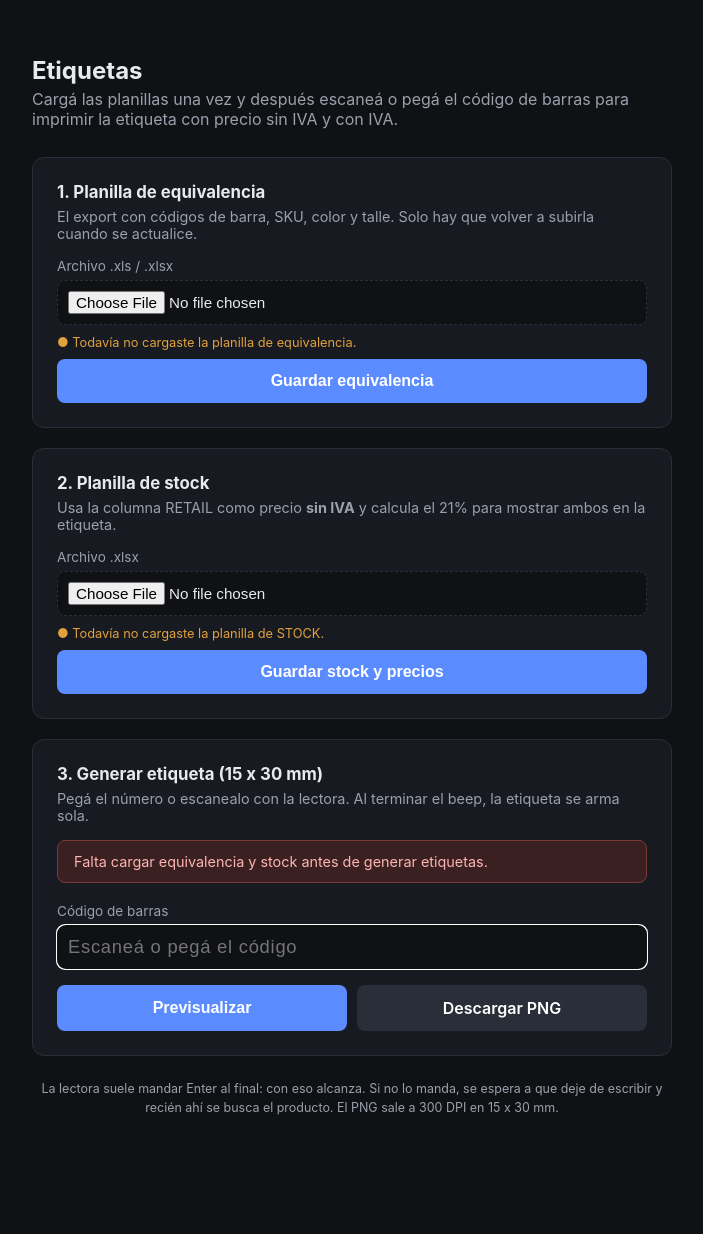
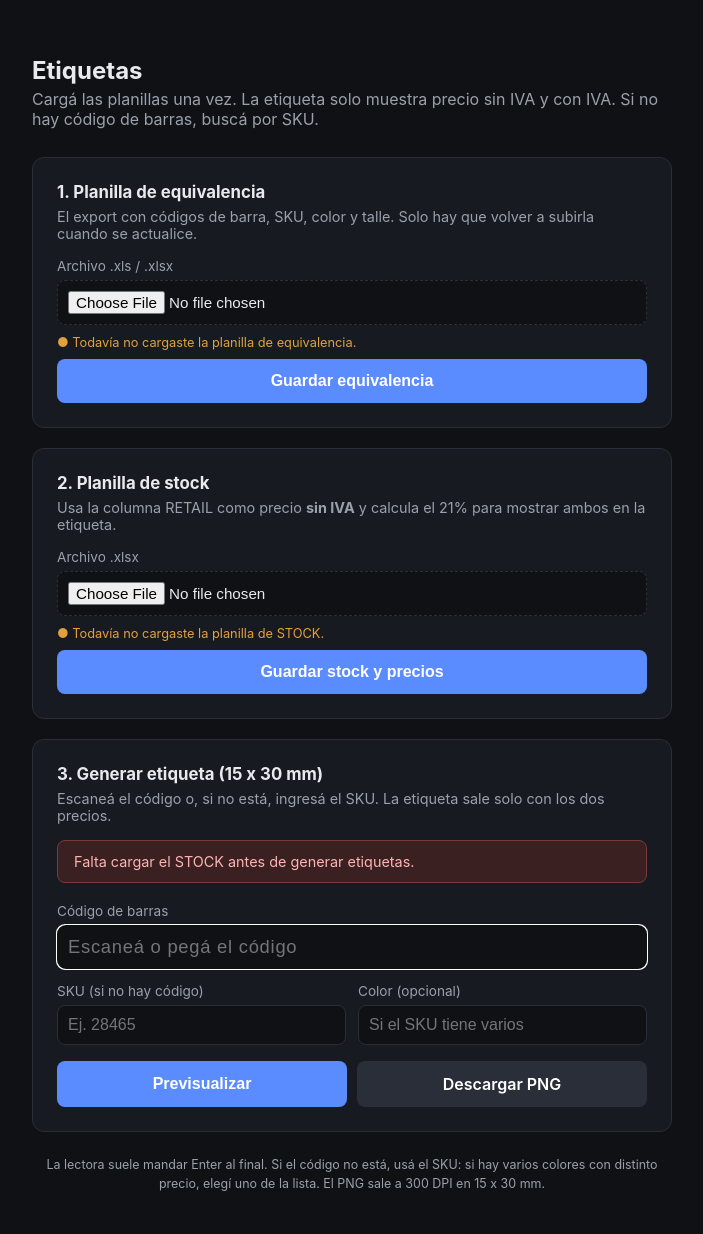
Before and after one commit to niroselania/QRPRECIOS, a Flask app: page / in a window 1280 px wide. Shown: the whole page, without its empty margins (288-991 px from the left). Before the commit the page ends 1115 px from the top, so only its background shows below. Run offline with Flask 3, Linux system fonts and the light colour scheme.

Commit message:
Add files via upload

```diff
--- a/app.py
+++ b/app.py
@@ -6,8 +6,6 @@ from datetime import datetime
 
 import pandas as pd
 import openpyxl
-import barcode as barcode_lib
-from barcode.writer import ImageWriter
 from PIL import Image, ImageDraw, ImageFont
 from flask import Flask, jsonify, request, render_template, send_file, flash, redirect, url_for
 from werkzeug.utils import secure_filename
@@ -49,8 +47,12 @@ def _texto(valor):
     return texto[:-2] if texto.endswith(".0") else texto
 
 
+def _clave_sku(sku):
+    return _texto(sku).upper().replace(" ", "")
+
+
 def _clave_producto(sku, color):
-    return f"{_texto(sku)}{_texto(color)}".upper().replace(" ", "")
+    return f"{_clave_sku(sku)}{_texto(color)}".upper().replace(" ", "")
 
 
 def _clave_barra(codigo):
@@ -153,15 +155,15 @@ def _get_barcode_index(path):
     return index
 
 
-_PRICE_CACHE = {"path": None, "mtime": None, "prices": None}
+_PRICE_CACHE = {"path": None, "mtime": None, "prices": None, "by_sku": None}
 
 
 def _get_price_lookup(path):
-    """Lee el precio de venta (RETAIL) del STOCK y lo agrupa por SKU + color. Ese valor es sin IVA."""
+    """Lee RETAIL del STOCK (precio sin IVA) agrupado por SKU + color y también por SKU."""
     global _PRICE_CACHE
     mtime = os.path.getmtime(path)
     if _PRICE_CACHE["path"] == path and _PRICE_CACHE["mtime"] == mtime:
-        return _PRICE_CACHE["prices"]
+        return _PRICE_CACHE["prices"], _PRICE_CACHE["by_sku"]
 
     workbook = openpyxl.load_workbook(path, read_only=True, data_only=True)
     hoja = workbook["STOCK"] if "STOCK" in workbook.sheetnames else workbook[workbook.sheetnames[0]]
@@ -189,15 +191,21 @@ def _get_price_lookup(path):
     for row in filas:
         if row is None or len(row) <= max(col_sku, col_color, col_precio):
             continue
-        key = _clave_producto(row[col_sku], row[col_color])
+        sku_key = _clave_sku(row[col_sku])
+        color = _texto(row[col_color])
         amount = _precio(row[col_precio])
-        if key and amount is not None:
-            values_by_product[key].append(amount)
+        if sku_key and amount is not None:
+            values_by_product[(sku_key, color)].append(amount)
     workbook.close()
 
-    prices = {key: Counter(values).most_common(1)[0][0] for key, values in values_by_product.items()}
-    _PRICE_CACHE = {"path": path, "mtime": mtime, "prices": prices}
-    return prices
+    prices = {}
+    by_sku = defaultdict(list)
+    for (sku_key, color), values in values_by_product.items():
+        amount = Counter(values).most_common(1)[0][0]
+        prices[_clave_producto(sku_key, color)] = amount
+        by_sku[sku_key].append({"sku": sku_key, "color": color, "precio_sin_iva": amount})
+    _PRICE_CACHE = {"path": path, "mtime": mtime, "prices": prices, "by_sku": dict(by_sku)}
+    return prices, by_sku
 
 
 def _resolver_grande_cache():
@@ -224,82 +232,61 @@ def _guardar_meta(path, filename):
         f.write(f"{secure_filename(filename)} - cargada {datetime.now().strftime('%d/%m/%Y %H:%M')}")
 
 
-def _generar_imagen_codigo_barra(codigo, module_height_mm=9.0, module_width_mm=0.28):
-    codigo = str(codigo).strip()
-    solo_digitos = codigo.isdigit()
-    if solo_digitos and len(codigo) == 13:
-        clase = "ean13"
-    elif solo_digitos and len(codigo) == 12:
-        clase = "upca"
-    elif solo_digitos and len(codigo) == 8:
-        clase = "ean8"
-    else:
-        clase = "code128"
-
-    def _render(tipo):
-        BarcodeClass = barcode_lib.get_barcode_class(tipo)
-        bc = BarcodeClass(codigo, writer=ImageWriter())
-        buf = io.BytesIO()
-        bc.write(
-            buf,
-            options={
-                "write_text": False,
-                "quiet_zone": 1.0,
-                "module_height": module_height_mm,
-                "module_width": module_width_mm,
-            },
-        )
-        buf.seek(0)
-        return Image.open(buf).convert("L")
-
-    try:
-        return _render(clase)
-    except Exception:
-        return _render("code128")
-
-
 def _money(amount):
     return "$ " + f"{round(amount):,}".replace(",", ".")
 
 
-def generar_etiqueta(descripcion, color, talle, codigo, precio_sin_iva, sku="", dpi=300):
-    """Genera una etiqueta vertical de 15 x 30 mm, PNG a 300 DPI."""
+def _fuente_que_entra(path, size_px, texto, max_width):
+    font = ImageFont.truetype(path, size=size_px)
+    probe = ImageDraw.Draw(Image.new("L", (1, 1)))
+    while size_px > 8:
+        font = ImageFont.truetype(path, size=size_px)
+        ancho = probe.textbbox((0, 0), texto, font=font)[2]
+        if ancho <= max_width:
+            return font
+        size_px -= 1
+    return font
+
+
+def _texto_centrado(draw, y, texto, font, ancho):
+    bbox = draw.textbbox((0, 0), texto, font=font)
+    x = max(0, (ancho - (bbox[2] - bbox[0])) // 2)
+    draw.text((x, y), texto, font=font, fill=0)
+    return bbox[3] - bbox[1]
+
+
+def generar_etiqueta(precio_sin_iva, dpi=300):
+    """Etiqueta vertical 15 x 30 mm solo con precio sin IVA y con IVA."""
     px_mm = dpi / 25.4
-    ancho_mm, alto_mm = 15.0, 30.0
-    W, H = round(ancho_mm * px_mm), round(alto_mm * px_mm)
+    W, H = round(15.0 * px_mm), round(30.0 * px_mm)
     img = Image.new("L", (W, H), color=255)
     draw = ImageDraw.Draw(img)
+    max_width = W - round(1.2 * px_mm)
 
-    margen = round(0.8 * px_mm)
-    font_meta = ImageFont.truetype(FONT_REGULAR, size=round(1.65 * px_mm))
-    font_price_label = ImageFont.truetype(FONT_REGULAR, size=round(1.35 * px_mm))
-    font_price = ImageFont.truetype(FONT_BOLD, size=round(1.9 * px_mm))
-    font_digitos = ImageFont.truetype(FONT_REGULAR, size=round(1.35 * px_mm))
+    sin_iva = _money(precio_sin_iva)
+    con_iva = _money(round(precio_sin_iva * IVA))
+    font_label = _fuente_que_entra(FONT_REGULAR, round(2.1 * px_mm), "SIN IVA", max_width)
+    font_price = _fuente_que_entra(
+        FONT_BOLD, round(3.4 * px_mm), sin_iva if len(sin_iva) >= len(con_iva) else con_iva, max_width
+    )
 
-    codigo_str = str(codigo).strip()
-    barcode_width = W - (2 * margen)
-    bc_img = _generar_imagen_codigo_barra(codigo_str, module_height_mm=7.0, module_width_mm=0.22)
-    escala = barcode_width / bc_img.width
-    bc_alto = min(round(bc_img.height * escala), round(8.5 * px_mm))
-    bc_img = bc_img.resize((barcode_width, bc_alto))
-    img.paste(bc_img, (margen, margen))
-    bbox = draw.textbbox((0, 0), codigo_str, font=font_digitos)
-    digitos_x = margen + max(0, (barcode_width - (bbox[2] - bbox[0])) // 2)
-    draw.text((digitos_x, margen + bc_alto + round(0.25 * px_mm)), codigo_str, font=font_digitos, fill=0)
-
-    y = margen + bc_alto + round(2.25 * px_mm)
-    if sku:
-        draw.text((margen, y), str(sku).strip(), font=font_meta, fill=0)
-        y += round(2.1 * px_mm)
-    draw.text((margen, y), f"{str(color).upper()}  {str(talle).upper()}", font=font_meta, fill=0)
-    y += round(2.35 * px_mm)
-    draw.text((margen, y), "SIN IVA", font=font_price_label, fill=0)
-    y += round(1.55 * px_mm)
-    draw.text((margen, y), _money(precio_sin_iva), font=font_price, fill=0)
-    y += round(2.75 * px_mm)
-    draw.text((margen, y), "CON IVA", font=font_price_label, fill=0)
-    y += round(1.55 * px_mm)
-    draw.text((margen, y), _money(round(precio_sin_iva * IVA)), font=font_price, fill=0)
+    bloques = [
+        ("SIN IVA", font_label),
+        (sin_iva, font_price),
+        ("CON IVA", font_label),
+        (con_iva, font_price),
+    ]
+    altos = []
+    probe = ImageDraw.Draw(Image.new("L", (1, 1)))
+    for texto, font in bloques:
+        bbox = probe.textbbox((0, 0), texto, font=font)
+        altos.append(bbox[3] - bbox[1])
+    hueco = round(1.3 * px_mm)
+    total = sum(altos) + hueco * 3
+    y = max(round(1.2 * px_mm), (H - total) // 2)
+    for (texto, font), alto in zip(bloques, altos):
+        _texto_centrado(draw, y, texto, font, W)
+        y += alto + hueco
 
     salida = io.BytesIO()
     img.save(salida, format="PNG", dpi=(dpi, dpi))
@@ -319,51 +306,72 @@ def etiqueta():
     return redirect(url_for("index"))
 
 
-@app.route("/etiqueta/generar", methods=["GET", "POST"])
-def etiqueta_generar():
-    datos = request.values
+def _resolver_precio(datos):
     barcode_scanned = _texto(datos.get("barcode") or "").replace("\r", "").replace("\n", "").replace("\t", "")
-
-    if not barcode_scanned:
-        return _error_etiqueta("Escaneá o pegá un código de barras.")
-
-    grande_path = _resolver_grande_cache()
-    if not grande_path:
-        return _error_etiqueta("No hay planilla de equivalencia cargada. Subila primero.")
-
-    try:
-        producto = _get_barcode_index(grande_path).get(_clave_barra(barcode_scanned))
-    except Exception as e:
-        return _error_etiqueta(f"Error buscando el producto: {e}", 500)
-
-    if not producto:
-        return _error_etiqueta(f"No encontré el código {barcode_scanned} en la planilla de equivalencia.")
+    sku = _clave_sku(datos.get("sku") or "")
+    color = _texto(datos.get("color") or "")
 
     stock_path = _resolver_stock_cache()
     if not stock_path:
-        return _error_etiqueta("No hay planilla de STOCK con precios cargada. Subila primero.")
+        return None, _error_etiqueta("No hay planilla de STOCK con precios cargada. Subila primero.")
 
     try:
-        precio_sin_iva = _get_price_lookup(stock_path).get(_clave_producto(producto["sku"], producto["color"]))
+        prices, by_sku = _get_price_lookup(stock_path)
     except Exception as e:
-        return _error_etiqueta(f"Error leyendo los precios: {e}", 500)
-    if precio_sin_iva is None:
-        return _error_etiqueta(f"No encontré precio para {producto['sku']} {producto['color']} en la planilla STOCK.")
+        return None, _error_etiqueta(f"Error leyendo los precios: {e}", 500)
+
+    if barcode_scanned:
+        grande_path = _resolver_grande_cache()
+        if not grande_path:
+            return None, _error_etiqueta("No hay planilla de equivalencia cargada. Subila primero o buscá por SKU.")
+        try:
+            producto = _get_barcode_index(grande_path).get(_clave_barra(barcode_scanned))
+        except Exception as e:
+            return None, _error_etiqueta(f"Error buscando el producto: {e}", 500)
+        if not producto:
+            return None, _error_etiqueta(
+                f"No encontré el código {barcode_scanned}. Probá buscarlo por SKU."
+            )
+        sku = _clave_sku(producto["sku"])
+        color = _texto(producto["color"])
+        precio_sin_iva = prices.get(_clave_producto(sku, color))
+        if precio_sin_iva is None:
+            return None, _error_etiqueta(f"No encontré precio para {sku} {color} en la planilla STOCK.")
+        return {"sku": sku, "color": color, "precio_sin_iva": precio_sin_iva}, None
+
+    if not sku:
+        return None, _error_etiqueta("Escaneá un código de barras o ingresá el SKU.")
+
+    opciones = list(by_sku.get(sku) or [])
+    if not opciones:
+        return None, _error_etiqueta(f"No encontré el SKU {sku} en la planilla STOCK.")
+
+    if color:
+        coincidencias = [op for op in opciones if _texto(op["color"]).upper() == color.upper()]
+        if not coincidencias:
+            return None, _error_etiqueta(f"No encontré el SKU {sku} en color {color}.")
+        opciones = coincidencias
+
+    precios = {op["precio_sin_iva"] for op in opciones}
+    if len(opciones) == 1 or len(precios) == 1:
+        return opciones[0], None
+
+    return None, jsonify({"opciones": opciones})
+
+
+@app.route("/etiqueta/generar", methods=["GET", "POST"])
+def etiqueta_generar():
+    producto, error = _resolver_precio(request.values)
+    if error is not None:
+        return error
 
     try:
-        imagen = generar_etiqueta(
-            producto["descripcion"],
-            producto["color"],
-            producto["talle"],
-            producto["codigo"],
-            precio_sin_iva,
-            sku=producto["sku"],
-        )
+        imagen = generar_etiqueta(producto["precio_sin_iva"])
     except Exception as e:
         return _error_etiqueta(f"No pude generar la etiqueta: {e}", 500)
 
-    descargar = datos.get("descargar") == "1"
-    nombre = f"etiqueta_{secure_filename(producto['codigo'])}.png"
+    descargar = request.values.get("descargar") == "1"
+    nombre = f"etiqueta_{secure_filename(producto['sku'])}_{secure_filename(producto['color'] or 'precio')}.png"
     return send_file(
         imagen,
         mimetype="image/png",
@@ -425,7 +433,7 @@ def subir_stock():
 
     stock_file.save(STOCK_CACHE_PATH)
     global _PRICE_CACHE
-    _PRICE_CACHE = {"path": None, "mtime": None, "prices": None}
+    _PRICE_CACHE = {"path": None, "mtime": None, "prices": None, "by_sku": None}
     try:
         _get_price_lookup(STOCK_CACHE_PATH)
     except Exception as e:
--- a/templates/index.html
+++ b/templates/index.html
@@ -49,6 +49,7 @@
       font-size: 0.95rem;
     }
     input[type="text"] { border-style: solid; font-size: 1.15rem; letter-spacing: 0.04em; }
+    input[type="text"].sku { font-size: 1rem; letter-spacing: 0; }
     .status {
       display: inline-flex;
       align-items: center;
@@ -113,12 +114,23 @@
       line-height: 1.5;
     }
     .busy { color: var(--muted); font-size: 0.85rem; margin-top: 10px; display: none; }
+    .dos-campos { display: grid; grid-template-columns: 1fr 1fr; gap: 12px; margin-top: 14px; }
+    @media (max-width: 520px) { .dos-campos { grid-template-columns: 1fr; } }
+    .opciones { display: none; margin-top: 14px; }
+    .opciones.visible { display: block; }
+    .opciones button {
+      background: #2a2e38;
+      font-size: 0.9rem;
+      margin-top: 8px;
+      text-align: left;
+    }
+    .opciones button:hover { background: #363b47; }
   </style>
 </head>
 <body>
   <div class="wrap">
     <h1>Etiquetas</h1>
-    <p class="sub">Cargá las planillas una vez y después escaneá o pegá el código de barras para imprimir la etiqueta con precio sin IVA y con IVA.</p>
+    <p class="sub">Cargá las planillas una vez. La etiqueta solo muestra precio sin IVA y con IVA. Si no hay código de barras, buscá por SKU.</p>
 
     {% with messages = get_flashed_messages() %}
       {% if messages %}
@@ -160,15 +172,28 @@
 
     <div class="card">
       <h2>3. Generar etiqueta (15 x 30 mm)</h2>
-      <div class="desc">Pegá el número o escanealo con la lectora. Al terminar el beep, la etiqueta se arma sola.</div>
-      {% if not grande_cached or not stock_cached %}
-        <div class="flash">Falta cargar equivalencia y stock antes de generar etiquetas.</div>
+      <div class="desc">Escaneá el código o, si no está, ingresá el SKU. La etiqueta sale solo con los dos precios.</div>
+      {% if not stock_cached %}
+        <div class="flash">Falta cargar el STOCK antes de generar etiquetas.</div>
+      {% elif not grande_cached %}
+        <div class="flash">Sin equivalencia solo se puede buscar por SKU, no por código de barras.</div>
       {% endif %}
       <form id="form-etiqueta" autocomplete="off">
         <label for="barcode">Código de barras</label>
         <input type="text" id="barcode" name="barcode" placeholder="Escaneá o pegá el código" inputmode="numeric" autofocus>
+        <div class="dos-campos">
+          <div>
+            <label for="sku">SKU (si no hay código)</label>
+            <input class="sku" type="text" id="sku" name="sku" placeholder="Ej. 28465">
+          </div>
+          <div>
+            <label for="color">Color (opcional)</label>
+            <input class="sku" type="text" id="color" name="color" placeholder="Si el SKU tiene varios">
+          </div>
+        </div>
         <div class="busy" id="busy">Generando etiqueta…</div>
         <div class="flash" id="error" style="display:none; margin:12px 0 0;"></div>
+        <div class="opciones" id="opciones"></div>
         <div class="botones">
           <button type="submit" id="btn-preview">Previsualizar</button>
           <a class="btn secondary" id="link-descargar" href="#">Descargar PNG</a>
@@ -180,15 +205,18 @@
     </div>
 
     <div class="footer-note">
-      La lectora suele mandar Enter al final: con eso alcanza. Si no lo manda, se espera a que deje de escribir y recién ahí se busca el producto. El PNG sale a 300 DPI en 15 x 30 mm.
+      La lectora suele mandar Enter al final. Si el código no está, usá el SKU: si hay varios colores con distinto precio, elegí uno de la lista. El PNG sale a 300 DPI en 15 x 30 mm.
     </div>
   </div>
 
   <script>
     const barcodeField = document.getElementById('barcode');
+    const skuField = document.getElementById('sku');
+    const colorField = document.getElementById('color');
     const preview = document.getElementById('preview');
     const previewImg = document.getElementById('preview-img');
     const errorBox = document.getElementById('error');
+    const opcionesBox = document.getElementById('opciones');
     const busy = document.getElementById('busy');
     const btnPreview = document.getElementById('btn-preview');
     const form = document.getElementById('form-etiqueta');
@@ -212,6 +240,26 @@
       btnPreview.disabled = on;
     }
 
+    function claveActual() {
+      return [normalizeBarcode(barcodeField.value), skuField.value.trim(), colorField.value.trim()].join('|');
+    }
+
+    function mostrarOpciones(opciones) {
+      opcionesBox.innerHTML = '<div class="desc">Ese SKU tiene varios colores. Elegí uno:</div>';
+      opciones.forEach((op) => {
+        const btn = document.createElement('button');
+        btn.type = 'button';
+        btn.textContent = (op.color || 'Sin color') + '  ·  $ ' + Number(op.precio_sin_iva).toLocaleString('es-AR');
+        btn.addEventListener('click', () => {
+          colorField.value = op.color || '';
+          skuField.value = op.sku || skuField.value;
+          generar(false);
+        });
+        opcionesBox.appendChild(btn);
+      });
+      opcionesBox.classList.add('visible');
+    }
+
     function scheduleGenerate() {
       clearTimeout(idleTimer);
       idleTimer = setTimeout(() => {
@@ -231,8 +279,24 @@
     barcodeField.addEventListener('input', () => {
       const code = normalizeBarcode(barcodeField.value);
       if (barcodeField.value !== code) barcodeField.value = code;
-      if (code && code !== lastGenerated) lastGenerated = '';
-      if (code.length >= 8) scheduleGenerate();
+      if (code) {
+        skuField.value = '';
+        colorField.value = '';
+        lastGenerated = '';
+        if (code.length >= 8) scheduleGenerate();
+      }
+    });
+
+    skuField.addEventListener('input', () => {
+      if (skuField.value.trim()) barcodeField.value = '';
+      lastGenerated = '';
+    });
+
+    skuField.addEventListener('keydown', (event) => {
+      if (event.key === 'Enter') {
+        event.preventDefault();
+        generar(false);
+      }
     });
 
     form.addEventListener('submit', (event) => {
@@ -248,12 +312,19 @@
 
     async function generar(descargar) {
       const code = normalizeBarcode(barcodeField.value);
+      const sku = skuField.value.trim();
+      const color = colorField.value.trim();
       barcodeField.value = code;
-      if (code.length < 8) {
-        showError('El código de barras está incompleto.');
+
+      if (!code && !sku) {
+        showError('Escaneá un código de barras o ingresá el SKU.');
         return;
       }
-      if (!descargar && code === lastGenerated) return;
+      if (code && code.length < 8 && !sku) {
+        showError('El código de barras está incompleto. Si no está, usá el SKU.');
+        return;
+      }
+      if (!descargar && claveActual() === lastGenerated) return;
 
       clearTimeout(idleTimer);
       if (inflight) inflight.abort();
@@ -261,8 +332,13 @@
 
       setBusy(true);
       showError('');
+      opcionesBox.classList.remove('visible');
+      opcionesBox.innerHTML = '';
       try {
-        const body = new URLSearchParams({ barcode: code });
+        const body = new URLSearchParams();
+        if (code.length >= 8) body.set('barcode', code);
+        if (sku) body.set('sku', sku);
+        if (color) body.set('color', color);
         if (descargar) body.set('descargar', '1');
         const response = await fetch('/etiqueta/generar', {
           method: 'POST',
@@ -280,6 +356,10 @@
           let message = 'No pude generar la etiqueta.';
           try {
             const data = await response.json();
+            if (data.opciones && data.opciones.length) {
+              mostrarOpciones(data.opciones);
+              return;
+            }
             if (data.error) message = data.error;
           } catch (_) {}
           showError(message);
@@ -291,19 +371,20 @@
         previewUrl = URL.createObjectURL(blob);
         previewImg.src = previewUrl;
         preview.classList.add('visible');
-        lastGenerated = code;
-        barcodeField.select();
+        lastGenerated = claveActual();
+        if (code) barcodeField.select();
+        else skuField.select();
 
         if (descargar) {
           const link = document.createElement('a');
           link.href = previewUrl;
-          link.download = 'etiqueta_' + code + '.png';
+          link.download = 'etiqueta_' + (code || sku) + '.png';
           document.body.appendChild(link);
           link.click();
           link.remove();
         }
       } catch (error) {
-        if (error.name !== 'AbortError') showError('Se cortó la generación. Volvé a escanear el código.');
+        if (error.name !== 'AbortError') showError('Se cortó la generación. Volvé a intentar.');
       } finally {
         setBusy(false);
         inflight = null;
```
